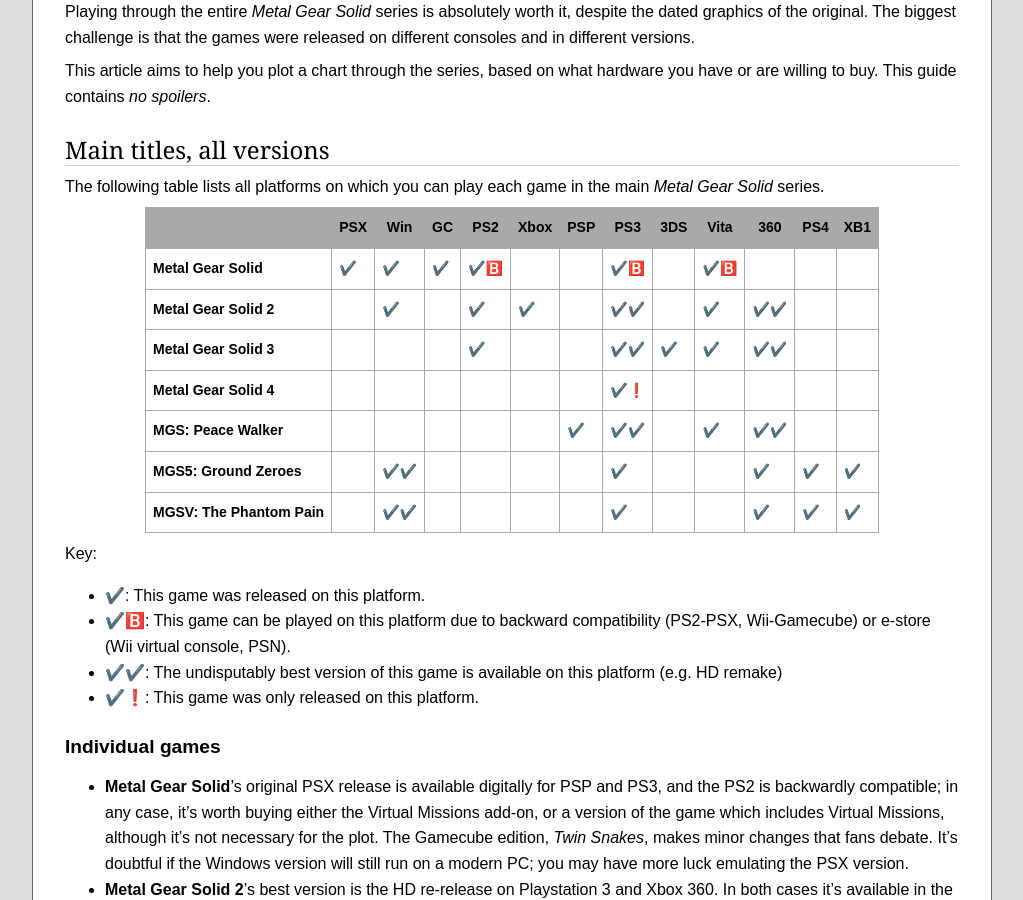
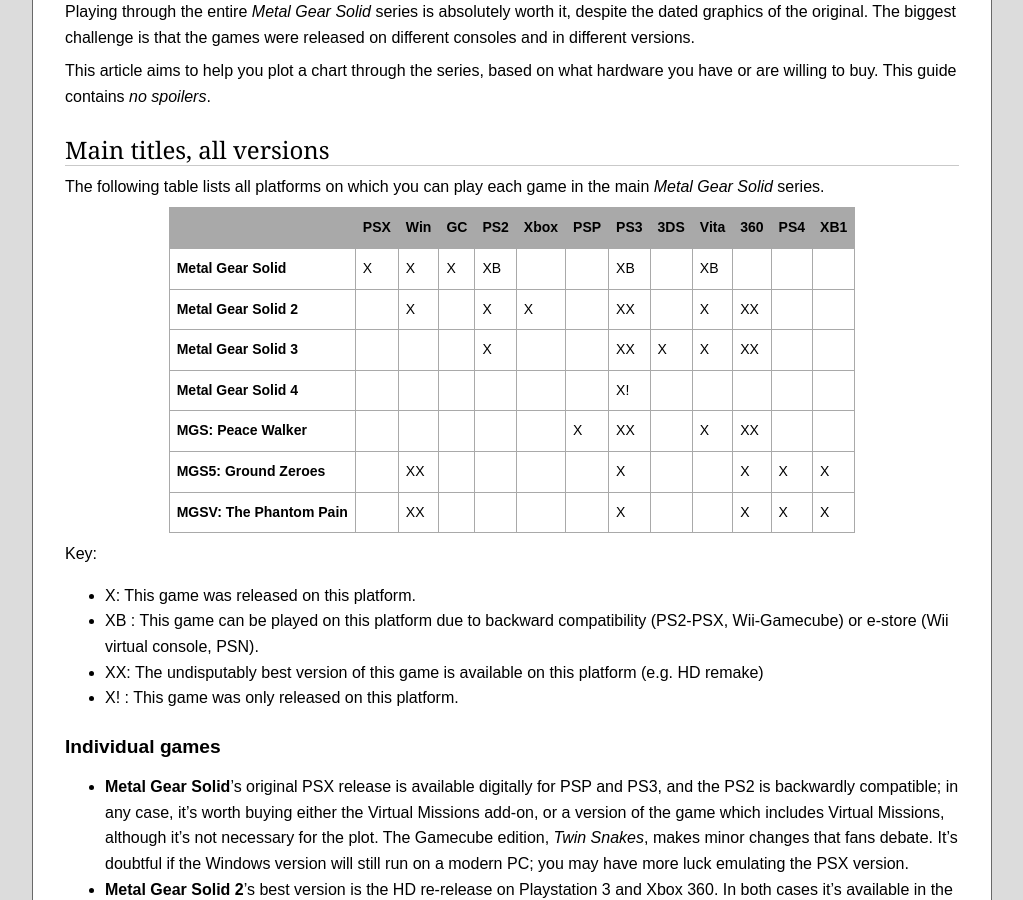
Before and after one commit to orbitalflower/orbitalflower.github.io, a Jekyll site: the page built from _posts/2018-03-12-how-to-play-all-metal-gear.md, in a window 1280 px wide and 900 px high, scrolled down 264 px. Shown: the whole window, without its empty margins (128-1151 px from the left). Built offline with Jekyll 4.4.1, drawn with Linux system fonts in a browser that asks for light colours; emoji names are drawn with the system emoji font; some of the changed text lies outside the part shown.

Commit message:
Formatting

```diff
--- a/_posts/2018-03-12-how-to-play-all-metal-gear.md
+++ b/_posts/2018-03-12-how-to-play-all-metal-gear.md
@@ -23,22 +23,22 @@
 
 |                            | PSX | Win | GC | PS2 | Xbox | PSP | PS3 | 3DS | Vita | 360 | PS4 | XB1 |
 |----------------------------|-----|-----|----|-----|------|-----|-----|-----|------|-----|-----|-----|
-| __Metal Gear Solid__       |  ✔️  |  ✔️  | ✔️  | ✔️:b:|      |     | ✔️:b:|     |  ✔️:b:|     |     |     |
-| __Metal Gear Solid 2__     |     |  ✔️  |    |  ✔️  |  ✔️   |     |  ✔️✔️ |     |  ✔️   |  ✔️✔️ |     |     |
-| __Metal Gear Solid 3__     |     |     |    |  ✔️  |      |     |  ✔️✔️ |  ✔️  |  ✔️   |  ✔️✔️ |     |     |
-| __Metal Gear Solid 4__     |     |     |    |     |      |     |  ✔️❗|     |      |     |     |     |
-| __MGS: Peace Walker__      |     |     |    |     |      |  ✔️  |  ✔️✔️ |     |  ✔️   |  ✔️✔️ |     |     |
-| __MGS5: Ground Zeroes__    |     |  ✔️✔️ |    |     |      |     |  ✔️  |     |      |  ✔️  |  ✔️  |  ✔️  |
-| __MGSV: The Phantom Pain__ |     |  ✔️✔️ |    |     |      |     |  ✔️  |     |      |  ✔️  |  ✔️  |  ✔️  |
+| __Metal Gear Solid__       |  X  |  X  | X  |  XB |      |     |  XB |     |   XB |     |     |     |
+| __Metal Gear Solid 2__     |     |  X  |    |  X  |  X   |     |  XX |     |  X   |  XX |     |     |
+| __Metal Gear Solid 3__     |     |     |    |  X  |      |     |  XX |  X  |  X   |  XX |     |     |
+| __Metal Gear Solid 4__     |     |     |    |     |      |     |  X! |     |      |     |     |     |
+| __MGS: Peace Walker__      |     |     |    |     |      |  X  |  XX |     |  X   |  XX |     |     |
+| __MGS5: Ground Zeroes__    |     |  XX |    |     |      |     |  X  |     |      |  X  |  X  |  X  |
+| __MGSV: The Phantom Pain__ |     |  XX |    |     |      |     |  X  |     |      |  X  |  X  |  X  |
 
 Key:
 
-* ✔️: This game was released on this platform.
-* ✔️:b:: This game can be played on this platform due to backward compatibility
+* X: This game was released on this platform.
+*  XB : This game can be played on this platform due to backward compatibility
   (PS2-PSX, Wii-Gamecube) or e-store (Wii virtual console, PSN).
-* ✔️✔️: The undisputably best version of this game is available on this platform
+* XX: The undisputably best version of this game is available on this platform
   (e.g. HD remake)
-* ✔️❗: This game was only released on this platform.
+* X! : This game was only released on this platform.
 
 ### Individual games
 
@@ -195,39 +195,39 @@
 
 ## All Metal Gear games
 
-|                             | MSX2 | C64 | NES | GBC | PSX | DOS | Win | OSX | GC | PS2 | Xbox | PSP | Wii   | PS2 | 3DS | Vita | 360 | iOS | And | PS4 | XB1 | N-Gage | Pachinko |
-|-----------------------------|------|-----|-----|-----|-----|-----|-----|-----|----|-----|------|-----|-------|-----|-----|------|-----|-----|-----|-----|-----|--------|----------|
-| __Metal Gear__              |  ✔️   |  ✔️  |  ✔️  |     |     |  ✔️  |     |     | ✔️  |  ✔️  |      |     |:japan:| ✔️   |     |  ✔️   |  ✔️  |     |     |     |     |        |          |
-|   Snake's Revenge           |      |     |  ✔️❗|     |     |     |     |     |    |     |      |     |       |     |     |      |     |     |     |     |     |        |          |
-| __Metal Gear 2__            |  ✔️   |     |     |     |     |     |     |     |    |  ✔️  |      |     |:japan:| ✔️   |     |  ✔️   |  ✔️  |     |     |     |     |        |          |
-| __Metal Gear Solid__        |      |     |     |     |  ✔️  |     |  ✔️  |     | ✔️  |✔️:b: |      |     |✔️:b:   |✔️:b: |     |✔️:b:  |     |     |     |     |     |        |          |
-|   Metal Gear: Ghost Babel   |      |     |     |  ✔️❗|     |     |     |     |    |     |      |     |       |     |     |      |     |     |     |     |     |        |          |
-| __Metal Gear Solid 2__      |      |     |     |     |     |     |  ✔️  |     |    |  ✔️  |  ✔️   |     |       |  ✔️✔️ |     |  ✔️   |  ✔️✔️ |     |     |     |     |        |          |
-| __Metal Gear Solid 3__      |      |     |     |     |     |     |     |     |    |  ✔️  |      |     |       |  ✔️✔️ |  ✔️  |  ✔️   |  ✔️✔️ |     |     |     |     |        |    ✔️     |
-|   Metal Gear Acid           |      |     |     |     |     |     |     |     |    |     |      |  ✔️  |       |     |     |      |     |     |     |     |     |        |          |
-|   Metal Gear Acid 2         |      |     |     |     |     |     |     |     |    |     |      |  ✔️  |       |     |     |      |     |     |     |     |     |        |          |
-|   MGS: Portable Ops         |      |     |     |     |     |     |     |     |    |     |      |  ✔️  |       |     |     |  ✔️   |     |     |     |     |     |        |          |
-|   MGS: Portable Ops+        |      |     |     |     |     |     |     |     |    |     |      |  ✔️  |       |     |     |  ✔️   |     |     |     |     |     |        |          |
-|   Metal Gear Solid Mobile   |      |     |     |     |     |     |     |     |    |     |      |     |       |     |     |      |     |     |     |     |     |   ✔️    |          |
-| __Metal Gear Solid 4__      |      |     |     |     |     |     |     |     |    |     |      |     |       |  ✔️❗|     |      |     |     |     |     |     |        |          |
-|   Metal Gear Online         |      |     |     |     |     |     |     |     |    |     |      |     |       |  ✔️❗|     |      |     |     |     |     |     |        |          |
-|   Metal Gear Solid Touch    |      |     |     |     |     |     |     |     |    |     |      |     |       |     |     |      |     |  ✔️  |  ✔️  |     |     |        |          |
-| __MGS: Peace Walker__       |      |     |     |     |     |     |     |     |    |     |      |  ✔️  |       |  ✔️✔️ |     |  ✔️   |  ✔️✔️ |     |     |     |     |        |          |
-|   MGS: Social Ops           |      |     |     |     |     |     |     |     |    |     |      |     |       |     |     |      |     |  ✔️  |  ✔️  |     |     |        |          |
-|   Metal Gear Rising         |      |     |     |     |     |     |  ✔️  | ✔️   |    |     |      |     |       |  ✔️  |     |      |  ✔️  |     |     |     |     |        |          |
-| __MGS5: Ground Zeroes__     |      |     |     |     |     |     |  ✔️✔️ |     |    |     |      |     |       |  ✔️  |     |      |  ✔️  |     |     |  ✔️  |  ✔️  |        |          |
-| __MGSV: The Phantom Pain__  |      |     |     |     |     |     |  ✔️✔️ |     |    |     |      |     |       |  ✔️  |     |      |  ✔️  |     |     |  ✔️  |  ✔️  |        |          |
-|   Metal Gear Survive        |      |     |     |     |     |     |  ✔️  |     |    |     |      |     |       |     |     |      |     |     |     |  ✔️  |  ✔️  |        |          |
+|                                           | MSX2 | C64 | NES | GBC | PSX | DOS | Win | OSX | GC | PS2 | Xbox | PSP | Wii   | PS2 | 3DS | Vita | 360 | iOS | And | PS4 | XB1 | N-Gage | Pachinko |
+|-------------------------------------------|------|-----|-----|-----|-----|-----|-----|-----|----|-----|------|-----|-------|-----|-----|------|-----|-----|-----|-----|-----|--------|----------|
+| __Metal&nbsp;Gear__                       |  X   |  X  |  X  |     |     |  X  |     |     | X  |  X  |      |     |  XJ   | X   |     |  X   |  X  |     |     |     |     |        |          |
+|   Snake's&nbsp;Revenge                    |      |     |  X! |     |     |     |     |     |    |     |      |     |       |     |     |      |     |     |     |     |     |        |          |
+| __Metal&nbsp;Gear&nbsp;2__                |  X   |     |     |     |     |     |     |     |    |  X  |      |     |  XJ   | X   |     |  X   |  X  |     |     |     |     |        |          |
+| __Metal&nbsp;Gear&nbsp;Solid__            |      |     |     |     |  X  |     |  X  |     | X  | XB  |      |     | XB    | XB  |     | XB   |     |     |     |     |     |        |          |
+|   Metal&nbsp;Gear:&nbsp;Ghost&nbsp;Babel  |      |     |     |  X! |     |     |     |     |    |     |      |     |       |     |     |      |     |     |     |     |     |        |          |
+| __Metal&nbsp;Gear&nbsp;Solid&nbsp;2__     |      |     |     |     |     |     |  X  |     |    |  X  |  X   |     |       |  XX |     |  X   |  XX |     |     |     |     |        |          |
+| __Metal&nbsp;Gear&nbsp;Solid&nbsp;3__     |      |     |     |     |     |     |     |     |    |  X  |      |     |       |  XX |  X  |  X   |  XX |     |     |     |     |        |    X     |
+|   Metal&nbsp;Gear&nbsp;Acid               |      |     |     |     |     |     |     |     |    |     |      |  X  |       |     |     |      |     |     |     |     |     |        |          |
+|   Metal&nbsp;Gear&nbsp;Acid&nbsp;2        |      |     |     |     |     |     |     |     |    |     |      |  X  |       |     |     |      |     |     |     |     |     |        |          |
+|   MGS:&nbsp;Portable&nbsp;Ops             |      |     |     |     |     |     |     |     |    |     |      |  X  |       |     |     |  X   |     |     |     |     |     |        |          |
+|   MGS:&nbsp;Portable&nbsp;Ops+            |      |     |     |     |     |     |     |     |    |     |      |  X  |       |     |     |  X   |     |     |     |     |     |        |          |
+|   Metal&nbsp;Gear&nbsp;Solid&nbsp;Mobile  |      |     |     |     |     |     |     |     |    |     |      |     |       |     |     |      |     |     |     |     |     |   X    |          |
+| __Metal&nbsp;Gear&nbsp;Solid&nbsp;4__     |      |     |     |     |     |     |     |     |    |     |      |     |       |  X! |     |      |     |     |     |     |     |        |          |
+|   Metal&nbsp;Gear&nbsp;Online             |      |     |     |     |     |     |     |     |    |     |      |     |       |  X! |     |      |     |     |     |     |     |        |          |
+|   Metal&nbsp;Gear&nbsp;Solid&nbsp;Touch   |      |     |     |     |     |     |     |     |    |     |      |     |       |     |     |      |     |  X  |  X  |     |     |        |          |
+| __MGS:&nbsp;Peace&nbsp;Walker__           |      |     |     |     |     |     |     |     |    |     |      |  X  |       |  XX |     |  X   |  XX |     |     |     |     |        |          |
+|   MGS:&nbsp;Social&nbsp;Ops               |      |     |     |     |     |     |     |     |    |     |      |     |       |     |     |      |     |  X  |  X  |     |     |        |          |
+|   Metal&nbsp;Gear&nbsp;Rising             |      |     |     |     |     |     |  X  | X   |    |     |      |     |       |  X  |     |      |  X  |     |     |     |     |        |          |
+| __MGS5:&nbsp;Ground&nbsp;Zeroes__         |      |     |     |     |     |     |  XX |     |    |     |      |     |       |  X  |     |      |  X  |     |     |  X  |  X  |        |          |
+| __MGSV:&nbsp;The&nbsp;Phantom&nbsp;Pain__ |      |     |     |     |     |     |  XX |     |    |     |      |     |       |  X  |     |      |  X  |     |     |  X  |  X  |        |          |
+|   Metal&nbsp;Gear&nbsp;Survive            |      |     |     |     |     |     |  X  |     |    |     |      |     |       |     |     |      |     |     |     |  X  |  X  |        |          |
 
 Key:
 
-* ✔️: This game was released on this platform.
-* ✔️:b:: This game can be played on this platform due to backward compatibility
+* X: This game was released on this platform.
+* XB : This game can be played on this platform due to backward compatibility
   (PS2-PSX, Wii-Gamecube) or e-store (Wii virtual console, PSN).
-* ✔️✔️: The undisputably best version of this game is available on this platform
+* XX: The undisputably best version of this game is available on this platform
   (e.g. HD remake)
-* ✔️❗: This game was only released on this platform.
-* :japan:: This game on this platform was only released in Japan. Metal Gear 1 & 2
+* X! : This game was only released on this platform.
+* XJ   : This game on this platform was only released in Japan. Metal Gear 1 & 2
   (MSX version) appeared on the Wii virtual console, although the Gamecube
   version of Twin Snakes included the NES version of Metal Gear 1.
 
```
